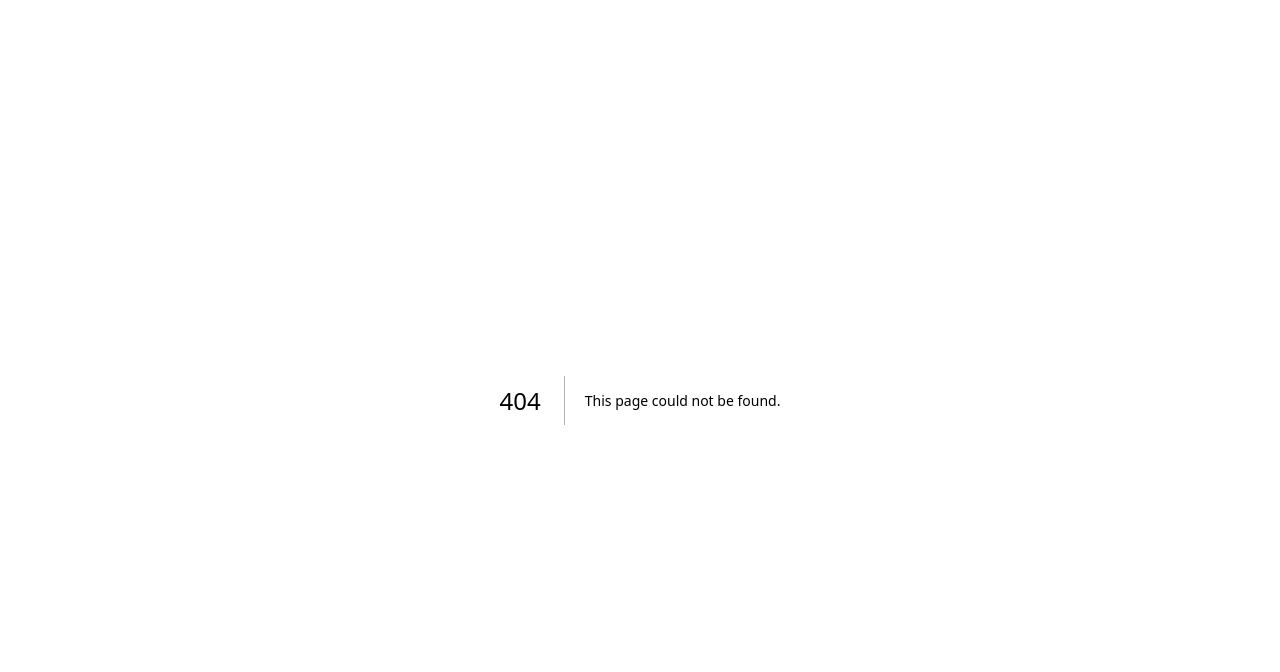
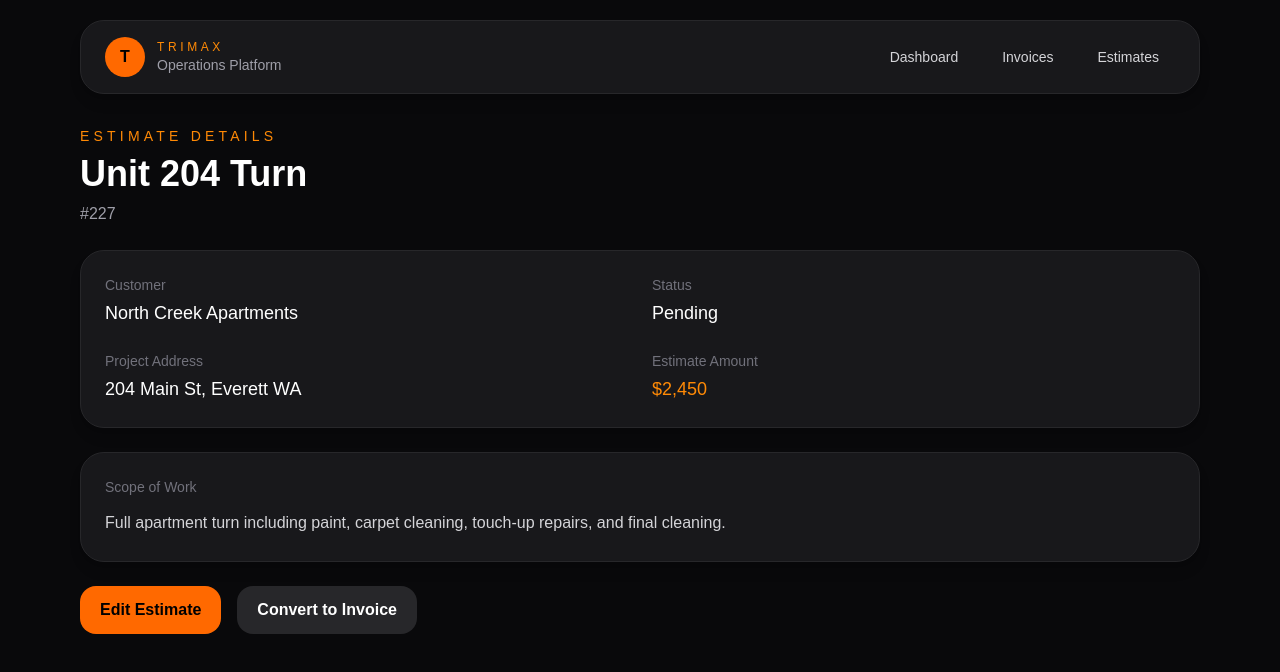
Before and after one commit to Robbiersweet/trimax, a Next.js app: page /estimates/est-001 in a window 1280 px wide. Before the commit this address had no page. Shown: the top 672 px of the page. Built offline with nearby package versions, Linux system fonts and the light colour scheme.

Commit message:
Added dynamic estimate pages and reusable UI components

```diff
--- /dev/null
+++ b/src/app/components/AppShell.tsx
@@ -0,0 +1,16 @@
+import Navigation from "./Navigation";
+
+type AppShellProps = {
+  children: React.ReactNode;
+};
+
+export default function AppShell({ children }: AppShellProps) {
+  return (
+    <main className="min-h-screen bg-zinc-950 text-white">
+      <div className="mx-auto max-w-6xl px-4 py-5">
+        <Navigation />
+        {children}
+      </div>
+    </main>
+  );
+}
--- /dev/null
+++ b/src/app/components/Button.tsx
@@ -0,0 +1,30 @@
+type ButtonProps = {
+  children: React.ReactNode;
+  onClick?: () => void;
+  variant?: "primary" | "secondary";
+  className?: string;
+};
+
+export default function Button({
+  children,
+  onClick,
+  variant = "primary",
+  className = "",
+}: ButtonProps) {
+  const base =
+    "rounded-2xl px-5 py-3 font-semibold transition hover:opacity-90";
+
+  const styles = {
+    primary: "bg-orange-500 text-black",
+    secondary: "bg-zinc-800 text-white",
+  };
+
+  return (
+    <button
+      onClick={onClick}
+      className={`${base} ${styles[variant]} ${className}`}
+    >
+      {children}
+    </button>
+  );
+}
--- /dev/null
+++ b/src/app/components/Card.tsx
@@ -0,0 +1,17 @@
+type CardProps = {
+  children: React.ReactNode;
+  className?: string;
+};
+
+export default function Card({
+  children,
+  className = "",
+}: CardProps) {
+  return (
+    <div
+      className={`rounded-3xl border border-zinc-800 bg-zinc-900 p-6 shadow-lg ${className}`}
+    >
+      {children}
+    </div>
+  );
+}
--- /dev/null
+++ b/src/app/components/InputField.tsx
@@ -0,0 +1,26 @@
+type InputFieldProps = {
+  label: string;
+  placeholder?: string;
+  value: string;
+  onChange: (value: string) => void;
+};
+
+export default function InputField({
+  label,
+  placeholder,
+  value,
+  onChange,
+}: InputFieldProps) {
+  return (
+    <div>
+      <label className="mb-2 block text-sm text-zinc-400">{label}</label>
+
+      <input
+        value={value}
+        onChange={(event) => onChange(event.target.value)}
+        placeholder={placeholder}
+        className="w-full rounded-2xl border border-zinc-700 bg-zinc-950 px-4 py-3 text-white outline-none transition focus:border-orange-500"
+      />
+    </div>
+  );
+}
--- /dev/null
+++ b/src/app/estimates/[id]/page.tsx
@@ -0,0 +1,129 @@
+import AppShell from "../../components/AppShell";
+import Card from "../../components/Card";
+import Button from "../../components/Button";
+
+const estimates = [
+  {
+    id: "est-001",
+    displayId: "#227",
+    customer: "North Creek Apartments",
+    project: "Unit 204 Turn",
+    address: "204 Main St, Everett WA",
+    amount: "$2,450",
+    status: "Pending",
+    description:
+      "Full apartment turn including paint, carpet cleaning, touch-up repairs, and final cleaning.",
+  },
+  {
+    id: "est-002",
+    displayId: "#228",
+    customer: "Diana",
+    project: "Cedar Fence Replacement",
+    address: "Lake Stevens WA",
+    amount: "$22,000",
+    status: "Approved",
+    description:
+      "Remove damaged fencing and install new cedar fence with gates and post replacement.",
+  },
+  {
+    id: "est-003",
+    displayId: "#229",
+    customer: "Everett Plaza",
+    project: "Exterior Touch-Up",
+    address: "Everett WA",
+    amount: "$4,800",
+    status: "Draft",
+    description:
+      "Exterior paint touch-up and pressure washing around entry areas.",
+  },
+];
+
+export default async function EstimateDetailsPage({
+  params,
+}: {
+  params: Promise<{ id: string }>;
+}) {
+  const { id } = await params;
+
+  const estimate = estimates.find((e) => e.id === id);
+
+  if (!estimate) {
+    return (
+      <AppShell>
+        <p className="text-red-400">Estimate not found.</p>
+      </AppShell>
+    );
+  }
+
+  return (
+    <AppShell>
+      <div className="space-y-6">
+        <div>
+          <p className="text-sm uppercase tracking-[0.3em] text-orange-400">
+            Estimate Details
+          </p>
+
+          <h1 className="mt-2 text-4xl font-bold">
+            {estimate.project}
+          </h1>
+
+          <p className="mt-2 text-zinc-400">
+            {estimate.displayId}
+          </p>
+        </div>
+
+        <Card>
+          <div className="grid gap-6 md:grid-cols-2">
+            <div>
+              <p className="text-sm text-zinc-500">Customer</p>
+
+              <p className="mt-1 text-lg font-medium">
+                {estimate.customer}
+              </p>
+            </div>
+
+            <div>
+              <p className="text-sm text-zinc-500">Status</p>
+
+              <p className="mt-1 text-lg font-medium">
+                {estimate.status}
+              </p>
+            </div>
+
+            <div>
+              <p className="text-sm text-zinc-500">Project Address</p>
+
+              <p className="mt-1 text-lg font-medium">
+                {estimate.address}
+              </p>
+            </div>
+
+            <div>
+              <p className="text-sm text-zinc-500">Estimate Amount</p>
+
+              <p className="mt-1 text-lg font-medium text-orange-400">
+                {estimate.amount}
+              </p>
+            </div>
+          </div>
+        </Card>
+
+        <Card>
+          <p className="text-sm text-zinc-500">Scope of Work</p>
+
+          <p className="mt-3 leading-7 text-zinc-300">
+            {estimate.description}
+          </p>
+        </Card>
+
+        <div className="flex gap-4">
+          <Button>Edit Estimate</Button>
+
+          <Button className="bg-zinc-800 text-white hover:bg-zinc-700">
+            Convert to Invoice
+          </Button>
+        </div>
+      </div>
+    </AppShell>
+  );
+}
--- /dev/null
+++ b/src/app/estimates/new/page.tsx
@@ -0,0 +1,91 @@
+"use client";
+
+import { useState } from "react";
+import AppShell from "../../components/AppShell";
+import Button from "../../components/Button";
+import InputField from "../../components/InputField";
+import Card from "../../components/Card";
+
+export default function NewEstimatePage() {
+  const [customerName, setCustomerName] = useState("");
+  const [projectAddress, setProjectAddress] = useState("");
+  const [estimateAmount, setEstimateAmount] = useState("");
+
+  const [message, setMessage] = useState("");
+  const [error, setError] = useState("");
+
+  const handleSave = () => {
+    setMessage("");
+    setError("");
+
+    if (!customerName || !projectAddress || !estimateAmount) {
+      setError("Please fill out all fields before saving.");
+      return;
+    }
+
+    console.log({
+      customerName,
+      projectAddress,
+      estimateAmount,
+    });
+
+    setCustomerName("");
+    setProjectAddress("");
+    setEstimateAmount("");
+
+    setMessage("Estimate saved successfully.");
+  };
+
+  return (
+    <AppShell>
+      <div className="mx-auto max-w-3xl">
+        <p className="text-sm uppercase tracking-[0.3em] text-orange-400">
+          Trimax
+        </p>
+
+        <h1 className="mt-3 text-5xl font-bold">New Estimate</h1>
+
+        <Card className="mt-8">
+          <div className="grid gap-5">
+            <InputField
+              label="Customer Name"
+              placeholder="Enter customer name"
+              value={customerName}
+              onChange={setCustomerName}
+            />
+
+            <InputField
+              label="Project Address"
+              placeholder="Enter address"
+              value={projectAddress}
+              onChange={setProjectAddress}
+            />
+
+            <InputField
+              label="Estimate Amount"
+              placeholder="$0.00"
+              value={estimateAmount}
+              onChange={setEstimateAmount}
+            />
+
+            {error && (
+              <p className="rounded-2xl bg-red-500/20 px-4 py-3 text-sm text-red-300">
+                {error}
+              </p>
+            )}
+
+            {message && (
+              <p className="rounded-2xl bg-green-500/20 px-4 py-3 text-sm text-green-300">
+                {message}
+              </p>
+            )}
+
+            <Button onClick={handleSave}>
+              Save Estimate
+            </Button>
+          </div>
+        </Card>
+      </div>
+    </AppShell>
+  );
+}
--- a/src/app/estimates/page.tsx
+++ b/src/app/estimates/page.tsx
@@ -1,101 +1,87 @@
-import Navigation from "../components/Navigation";
+import Link from "next/link";
+import AppShell from "../components/AppShell";
+import Card from "../components/Card";
+import Button from "../components/Button";
+
 const estimates = [
   {
-    id: "#227",
-    client: "North Creek",
-    reference: "Fence Replacement",
+    id: "est-001",
+    displayId: "#227",
+    customer: "North Creek Apartments",
+    project: "Unit 204 Turn",
+    amount: "$2,450",
+    status: "Pending",
+  },
+  {
+    id: "est-002",
+    displayId: "#228",
+    customer: "Diana",
+    project: "Cedar Fence Replacement",
     amount: "$22,000",
     status: "Approved",
   },
-
   {
-    id: "#228",
-    client: "Holy Cross Church",
-    reference: "Coffee Bar",
-    amount: "$7,500",
-    status: "Sent",
+    id: "est-003",
+    displayId: "#229",
+    customer: "Everett Plaza",
+    project: "Exterior Touch-Up",
+    amount: "$4,800",
+    status: "Draft",
   },
 ];
+
 export default function EstimatesPage() {
   return (
-    <main className="min-h-screen bg-zinc-950 text-white">
-      <div className="mx-auto max-w-6xl px-4 py-6">
-        <Navigation />
-        <header className="mb-6 flex items-center justify-between">
+    <AppShell>
+      <div className="space-y-6">
+        <div className="flex items-center justify-between">
           <div>
-            <p className="text-xs uppercase tracking-[0.3em] text-orange-400">
+            <p className="text-sm uppercase tracking-[0.3em] text-orange-400">
               Trimax
             </p>
-            <h1 className="mt-1 text-4xl font-bold">Estimates</h1>
+
+            <h1 className="mt-2 text-4xl font-bold">Estimates</h1>
           </div>
 
-          <button className="rounded-2xl bg-orange-500 px-5 py-3 font-semibold text-black">
-            + New Estimate
-          </button>
-        </header>
+          <Link href="/estimates/new">
+            <Button>+ New Estimate</Button>
+          </Link>
+        </div>
 
-        <section className="rounded-3xl border border-zinc-800 bg-zinc-900 p-5">
-          <div className="mb-4 flex items-center justify-between">
-            <input
-              className="w-80 rounded-2xl border border-zinc-700 bg-zinc-950 px-4 py-3 outline-none"
-              placeholder="Search estimates..."
-            />
+        <div className="grid gap-4">
+          {estimates.map((estimate) => (
+            <Link key={estimate.id} href={`/estimates/${estimate.id}`}>
+              <Card className="transition hover:border-orange-500/60 hover:bg-zinc-800">
+                <div className="flex items-start justify-between">
+                  <div>
+                    <p className="text-sm text-orange-400">
+                      {estimate.displayId}
+                    </p>
 
-            <div className="flex gap-2">
-              <button className="rounded-xl bg-zinc-800 px-4 py-2 text-sm">All</button>
-              <button className="rounded-xl bg-zinc-800 px-4 py-2 text-sm">Draft</button>
-              <button className="rounded-xl bg-zinc-800 px-4 py-2 text-sm">Sent</button>
-              <button className="rounded-xl bg-zinc-800 px-4 py-2 text-sm">Approved</button>
-            </div>
-          </div>
+                    <h2 className="mt-1 text-2xl font-semibold">
+                      {estimate.project}
+                    </h2>
 
-          <div className="overflow-hidden rounded-2xl border border-zinc-800">
-            <table className="w-full">
-              <thead className="bg-zinc-800/50 text-left text-sm text-zinc-400">
-                <tr>
-                  <th className="px-4 py-3">Estimate #</th>
-                  <th className="px-4 py-3">Client</th>
-                  <th className="px-4 py-3">Reference</th>
-                  <th className="px-4 py-3">Amount</th>
-                  <th className="px-4 py-3">Status</th>
-                </tr>
-              </thead>
+                    <p className="mt-1 text-zinc-400">
+                      {estimate.customer}
+                    </p>
+                  </div>
 
-              <tbody>
-{estimates.map((estimate) => (
-  <tr key={estimate.id} className="border-t border-zinc-800">
-    <td className="px-4 py-4 font-medium">{estimate.id}</td>
+                  <div className="text-right">
+                    <p className="text-xl font-bold text-orange-400">
+                      {estimate.amount}
+                    </p>
 
-    <td className="px-4 py-4">
-      {estimate.client}
-    </td>
-
-    <td className="px-4 py-4">
-      {estimate.reference}
-    </td>
-
-    <td className="px-4 py-4 font-semibold">
-      {estimate.amount}
-    </td>
-
-    <td className="px-4 py-4">
-      <span
-        className={
-          estimate.status === "Approved"
-            ? "rounded-full bg-sky-500/20 px-3 py-1 text-xs text-sky-300"
-            : "rounded-full bg-orange-500/20 px-3 py-1 text-xs text-orange-300"
-        }
-      >
-        {estimate.status}
-      </span>
-    </td>
-  </tr>
-))}
-              </tbody>
-            </table>
-          </div>
-        </section>
+                    <p className="mt-1 text-sm text-zinc-400">
+                      {estimate.status}
+                    </p>
+                  </div>
+                </div>
+              </Card>
+            </Link>
+          ))}
+        </div>
       </div>
-    </main>
+    </AppShell>
   );
 }
--- a/src/app/invoices/page.tsx
+++ b/src/app/invoices/page.tsx
@@ -1,4 +1,4 @@
-import Navigation from "../components/Navigation";
+import AppShell from "../components/AppShell";
 const invoices = [
   {
     id: "#228",
@@ -26,9 +26,7 @@ const invoices = [
 ];
 export default function InvoicesPage() {
   return (
-    <main className="min-h-screen bg-zinc-950 text-white">
-      <div className="mx-auto max-w-6xl px-4 py-6">
-        <Navigation />
+<AppShell>
 
         <header className="mb-6 flex items-center justify-between">
           <div>
@@ -109,7 +107,7 @@ export default function InvoicesPage() {
           </div>
         </section>
 
-      </div>
-    </main>
+
+     </AppShell>
   );
 }
--- /dev/null
+++ b/src/app/new-request/page.tsx
@@ -0,0 +1,38 @@
+import Link from "next/link";
+import AppShell from "../components/AppShell";
+export default function NewRequestPage() {
+  return (
+   <AppShell>
+        <p className="text-sm uppercase tracking-[0.3em] text-orange-400">
+          Trimax
+        </p>
+
+        <h1 className="mt-3 text-5xl font-bold">
+          New Request
+        </h1>
+
+        <div className="mt-8 rounded-3xl border border-zinc-800 bg-zinc-900 p-6">
+          <p className="text-zinc-400">
+            Create a new estimate, invoice, or work order.
+          </p>
+
+          <div className="mt-6 grid gap-4">
+           <Link
+  href="/estimates/new"
+  className="rounded-2xl bg-orange-500 px-4 py-4 text-center font-semibold text-black"
+>
+  New Estimate
+</Link>
+
+            <button className="rounded-2xl bg-zinc-800 px-4 py-4 font-semibold">
+              New Invoice
+            </button>
+
+            <button className="rounded-2xl bg-zinc-800 px-4 py-4 font-semibold">
+              New Work Order
+            </button>
+          </div>
+        </div>
+    </AppShell>
+  );
+}
--- a/src/app/page.tsx
+++ b/src/app/page.tsx
@@ -1,4 +1,5 @@
 import Navigation from "./components/Navigation";
+import Link from "next/link";
 export default function Home() {
   return (
     <main className="min-h-screen bg-zinc-950 text-white">
@@ -138,15 +139,28 @@ export default function Home() {
         </section>
 
         <nav className="sticky bottom-4 mt-6 grid grid-cols-5 items-center rounded-3xl border border-zinc-800 bg-zinc-900/95 p-3 text-center text-xs shadow-2xl backdrop-blur">
-          <button className="text-orange-400">Home</button>
-          <button className="text-zinc-400">Estimates</button>
+          <Link href="/" className="text-orange-400">
+  Home
+</Link>
 
-          <button className="mx-auto flex h-12 w-12 items-center justify-center rounded-full bg-orange-500 text-3xl font-bold text-black shadow-lg">
-            +
-          </button>
+<Link href="/estimates" className="text-zinc-400">
+  Estimates
+</Link>
 
-          <button className="text-zinc-400">Invoices</button>
-          <button className="text-zinc-400">More</button>
+<Link
+  href="/new-request"
+  className="mx-auto flex h-12 w-12 items-center justify-center rounded-full bg-orange-500 text-3xl font-bold text-black shadow-lg"
+>
+  +
+</Link>
+
+<Link href="/invoices" className="text-zinc-400">
+  Invoices
+</Link>
+
+<Link href="/queue" className="text-zinc-400">
+  More
+</Link>
         </nav>
       </div>
     </main>
--- a/src/app/queue/page.tsx
+++ b/src/app/queue/page.tsx
@@ -1,4 +1,4 @@
-import Navigation from "../components/Navigation";
+import AppShell from "../components/AppShell";
 
 const queueItems = [
   {
@@ -35,9 +35,7 @@ const columns = ["Submitted", "Ready for Paint", "Scheduled", "Completed"];
 
 export default function QueuePage() {
   return (
-    <main className="min-h-screen bg-zinc-950 text-white">
-      <div className="mx-auto max-w-6xl px-4 py-6">
-        <Navigation />
+    <AppShell>
 
         <header className="mb-6 flex items-center justify-between">
           <div>
@@ -93,7 +91,7 @@ export default function QueuePage() {
             </div>
           ))}
         </section>
-      </div>
-    </main>
+
+    </AppShell>
   );
 }
```
